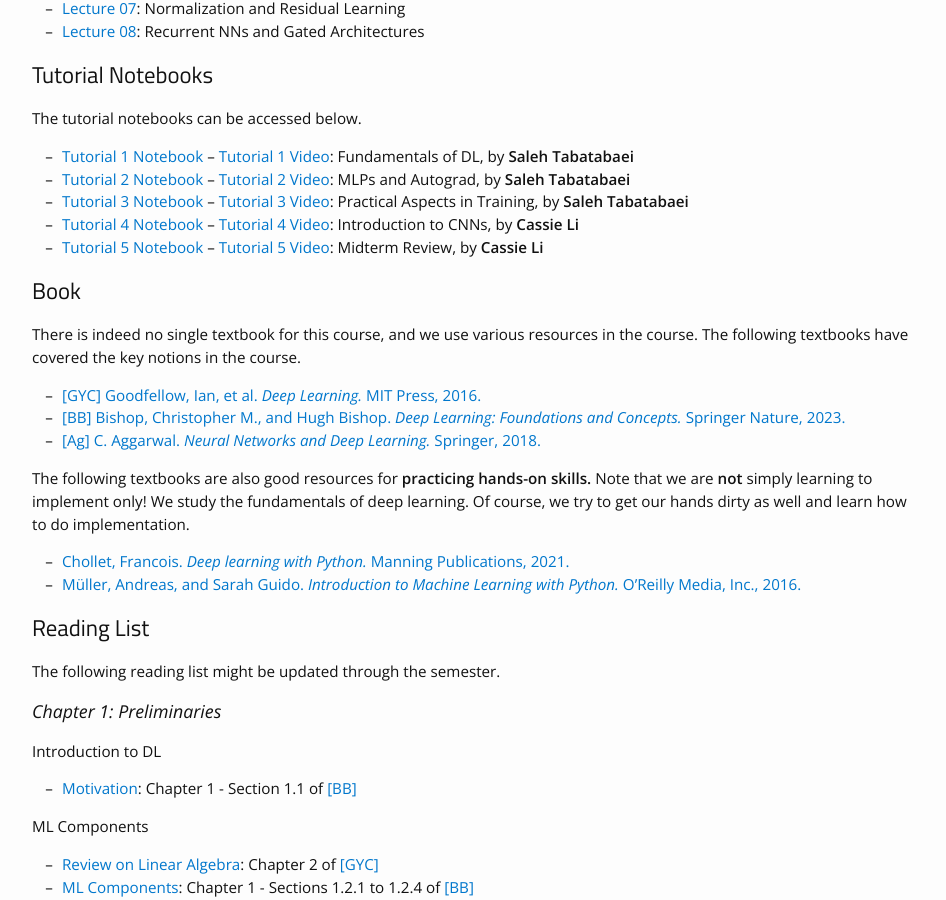
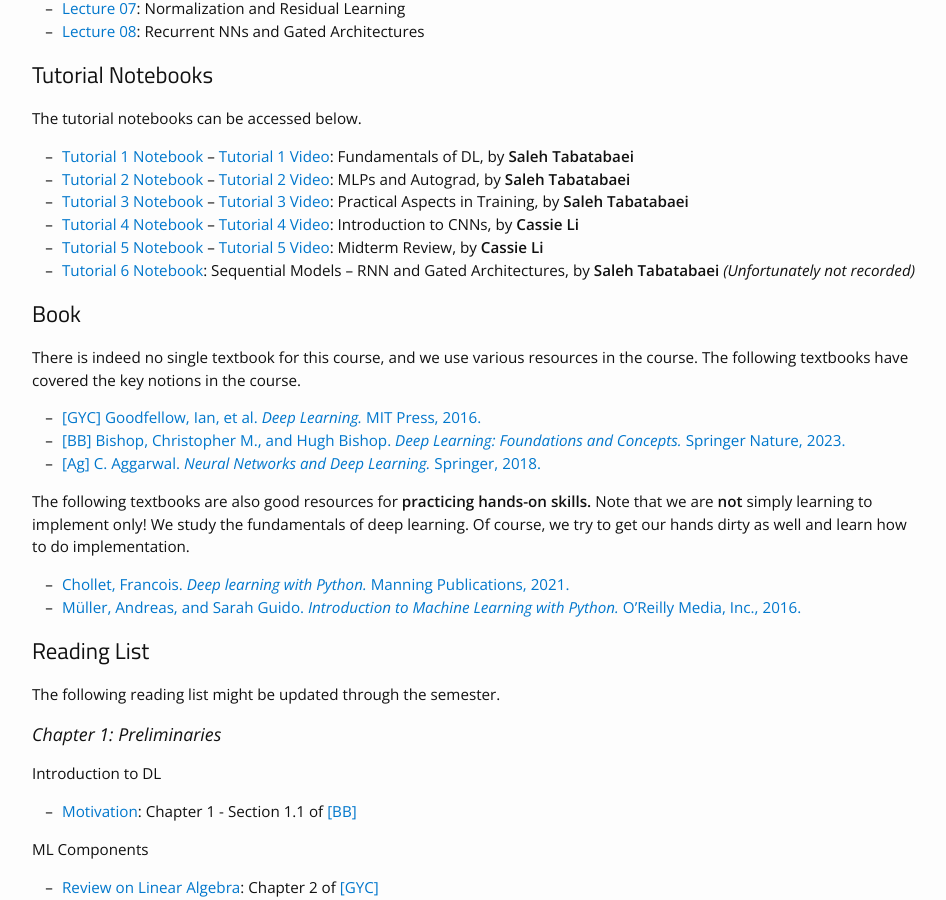
Before and after one commit to bereyhi-courses/dl-utoronto, a Jekyll site: the page built from materials.md, in a window 1280 px wide and 900 px high, scrolled down 588 px. Shown: the whole window, without its empty margins (163-1109 px from the left). Built offline with Jekyll 4.4.1, drawn with Linux system fonts in a browser that asks for light colours; nearby versions of some CDN libraries.

Commit message:
t6 added

```diff
--- a/materials.md
+++ b/materials.md
@@ -82,6 +82,7 @@ The tutorial notebooks can be accessed below.
 * [Tutorial 3 Notebook]({{site.baseurl}}/assets/Tutorials/Tutorial3.zip) -- [Tutorial 3 Video](https://play.library.utoronto.ca/watch/f0c42f26df85e049b920879730d88580): Practical Aspects in Training, by __Saleh Tabatabaei__
 * [Tutorial 4 Notebook]({{site.baseurl}}/assets/Tutorials/Tutorial4.zip) -- [Tutorial 4 Video](https://play.library.utoronto.ca/watch/691ceb571f706659baa2addcec12881c): Introduction to CNNs, by __Cassie Li__
 * [Tutorial 5 Notebook]({{site.baseurl}}/assets/Tutorials/Tutorial5.zip) -- [Tutorial 5 Video](https://play.library.utoronto.ca/watch/96bac2ca0fe903e87f5918f23a4fa3f7): Midterm Review, by __Cassie Li__
+* [Tutorial 6 Notebook]({{site.baseurl}}/assets/Tutorials/Tutorial6.zip): Sequential Models -- RNN and Gated Architectures, by __Saleh Tabatabaei__ _(Unfortunately not recorded)_
 
 
 
```
Also changed, not shown: 3 other files.
